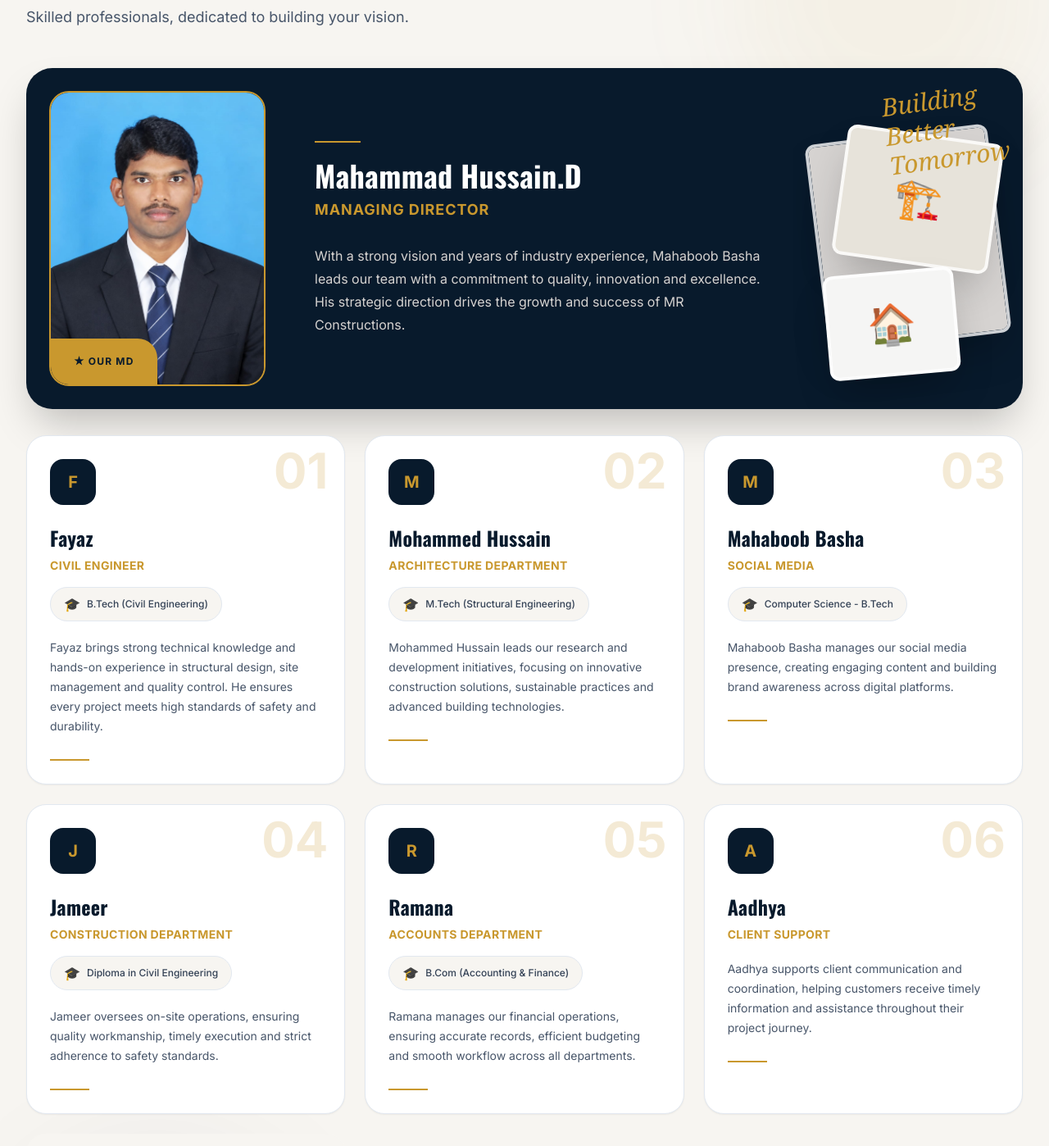
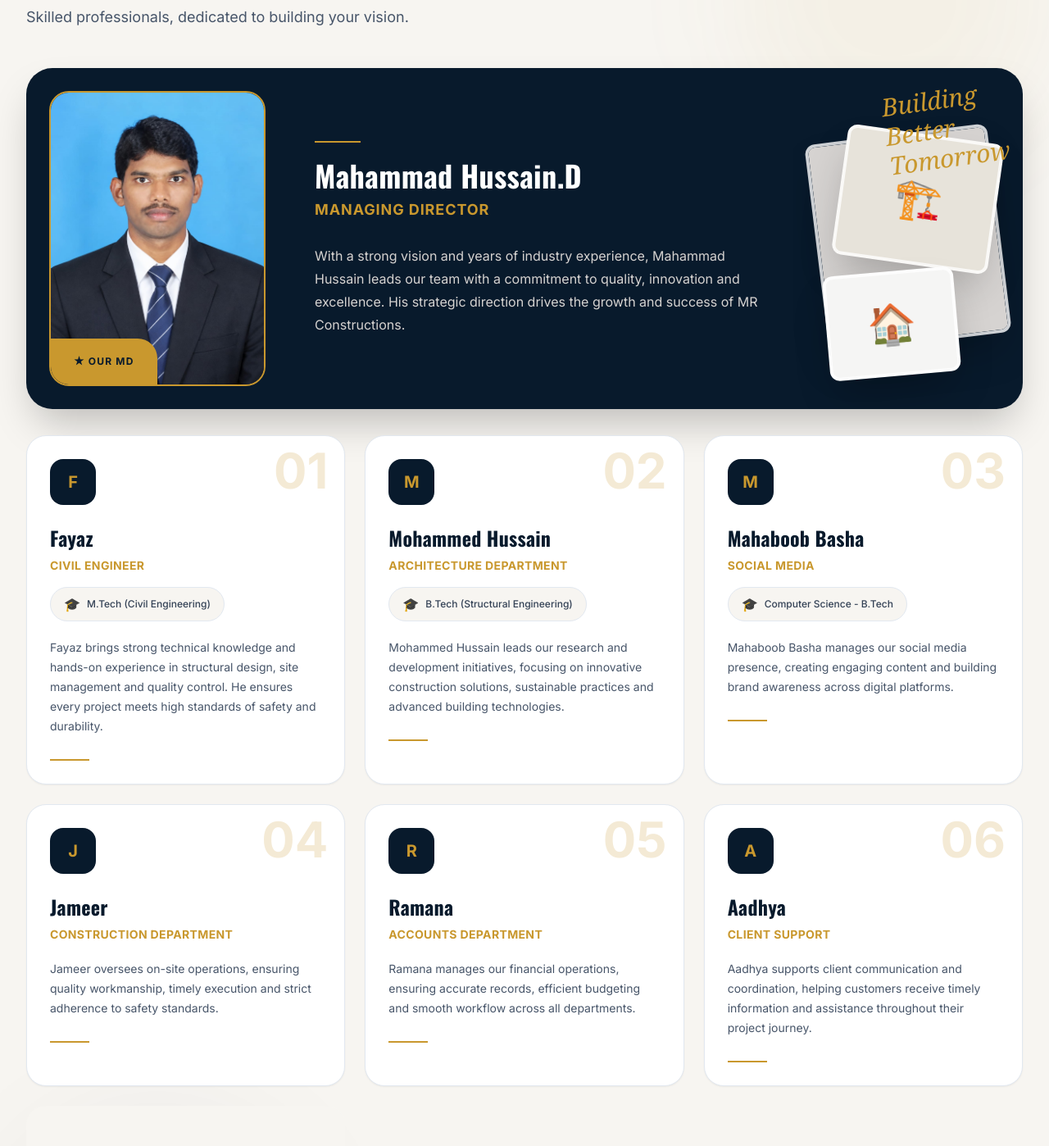
Before and after one commit to mahaboob-a/MrConstructions, a React (Vite) app in the folder frontend/: page /about in a window 1280 px wide. Shown: the part 1893-3291 px from the top of the page at 82% size. Built offline with nearby package versions, Linux system fonts and the light colour scheme; no server answers.

Commit message:
upadate about page content

```diff
--- a/frontend/src/content.ts
+++ b/frontend/src/content.ts
@@ -136,7 +136,7 @@ export const managingDirector = {
   // qualification: "B.Tech (Civil Engineering)",
   position: "Managing Director",
   description:
-    "With a strong vision and commitment to excellence, Mahaboob Basha leads MR Constructions with a focus on quality, innovation and customer satisfaction.",
+    "With a strong vision and commitment to excellence, Mahammad Hussain leads MR Constructions with a focus on quality, innovation and customer satisfaction.",
   image: "/md-profile.jpg",
 };
 
@@ -147,14 +147,14 @@ export const managingDirector = {
 export const team = [
   {
     name: "Fayaz",
-    qualification: "B.Tech (Civil Engineering)",
+    qualification: "M.Tech (Civil Engineering)",
     position: "Civil Engineer",
     description:
       "Fayaz brings strong technical knowledge and hands-on experience in structural design, site management and quality control. He ensures every project meets high standards of safety and durability.",
   },
   {
     name: "Mohammed Hussain",
-    qualification: "M.Tech (Structural Engineering)",
+    qualification: "B.Tech (Structural Engineering)",
     position: "Architecture Department",
     description:
       "Mohammed Hussain leads our research and development initiatives, focusing on innovative construction solutions, sustainable practices and advanced building technologies.",
@@ -168,14 +168,14 @@ export const team = [
   },
   {
     name: "Jameer",
-    qualification: "Diploma in Civil Engineering",
+    qualification: "",
     position: "Construction Department",
     description:
       "Jameer oversees on-site operations, ensuring quality workmanship, timely execution and strict adherence to safety standards.",
   },
   {
     name: "Ramana",
-    qualification: "B.Com (Accounting & Finance)",
+    qualification: "",
     position: "Accounts Department",
     description:
       "Ramana manages our financial operations, ensuring accurate records, efficient budgeting and smooth workflow across all departments.",
--- a/frontend/src/pages/About.tsx
+++ b/frontend/src/pages/About.tsx
@@ -6,7 +6,7 @@ export default function About() {
     position: "Managing Director",
     // qualification: "B.Tech (Civil Engineering)",
     description:
-      "With a strong vision and years of industry experience, Mahaboob Basha leads our team with a commitment to quality, innovation and excellence. His strategic direction drives the growth and success of MR Constructions.",
+      "With a strong vision and years of industry experience, Mahammad Hussain leads our team with a commitment to quality, innovation and excellence. His strategic direction drives the growth and success of MR Constructions.",
     image: "/md.jpg",
   };
 
```
